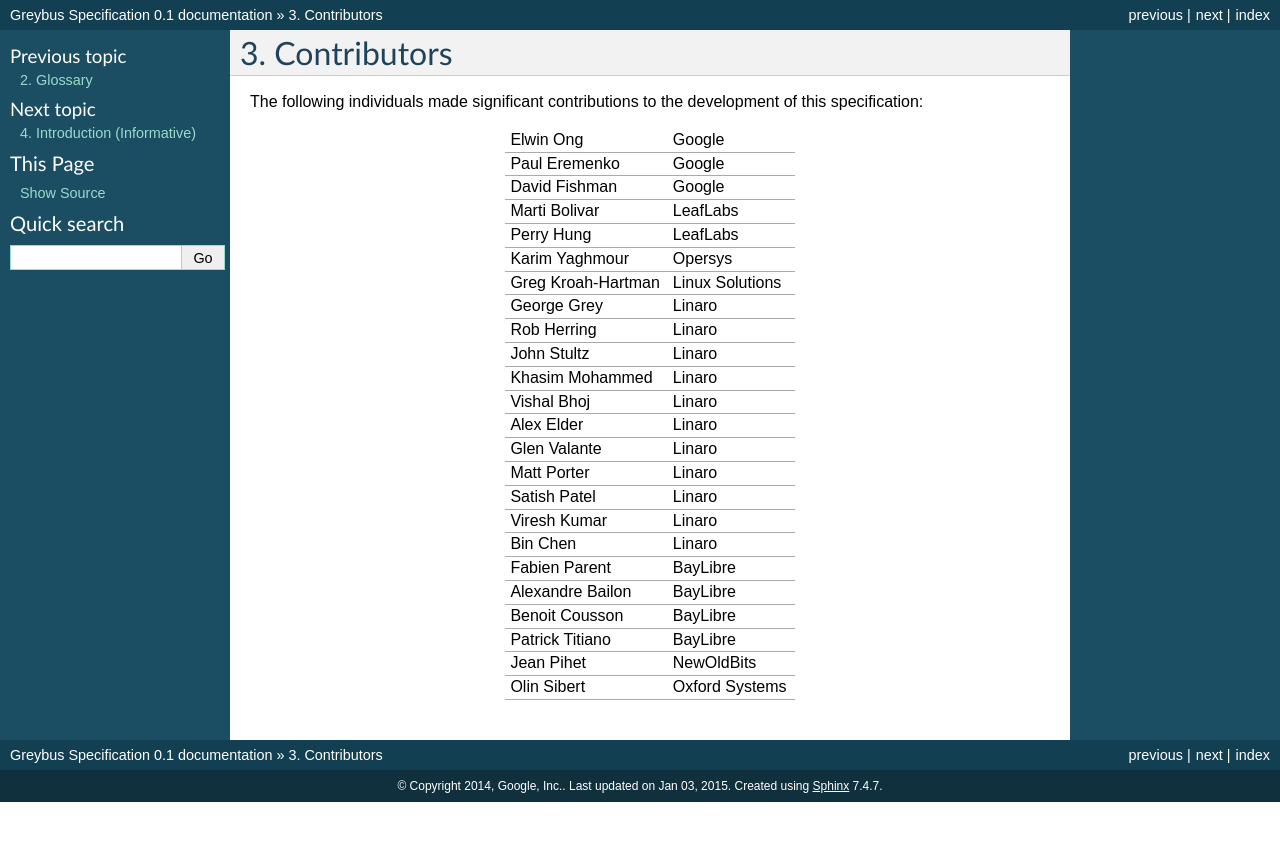
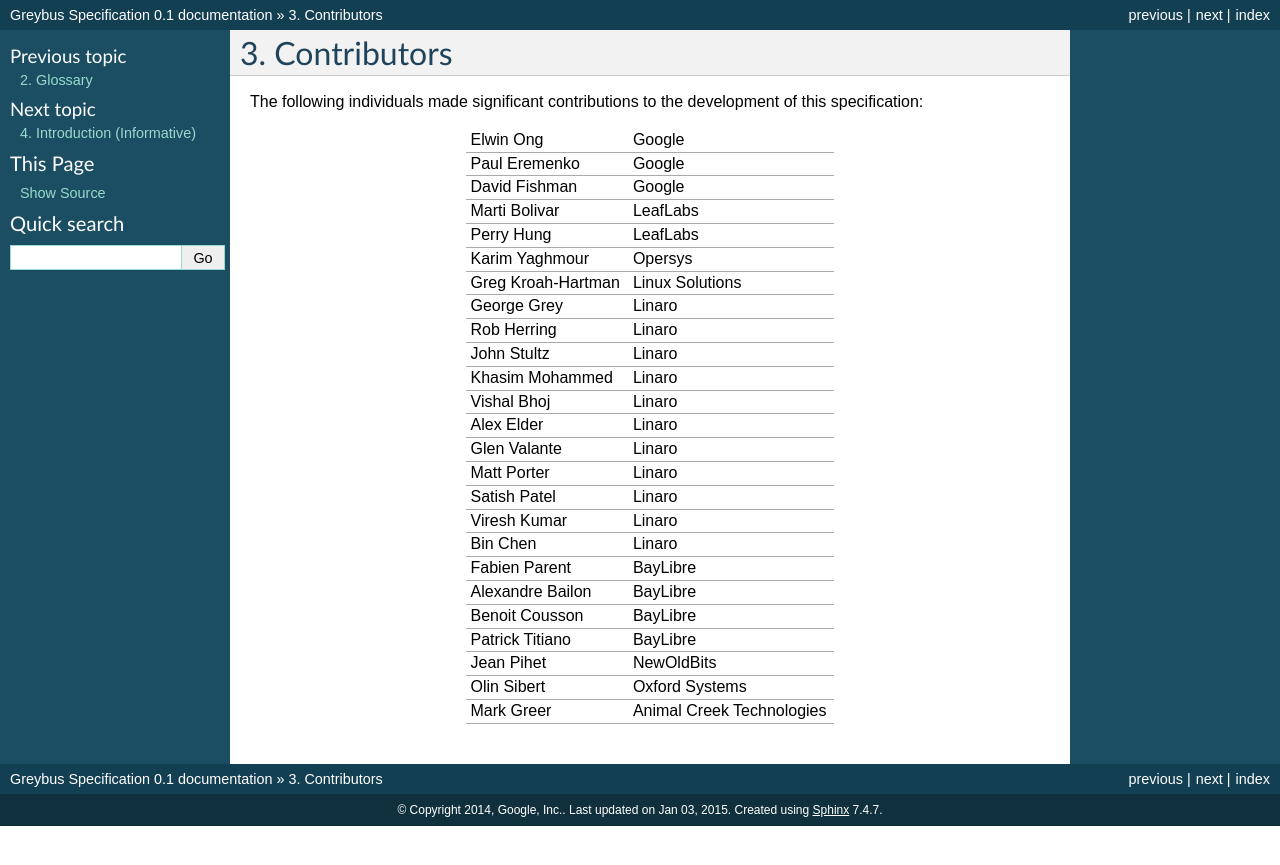
Before and after one commit to projectara/greybus-spec, a Sphinx documentation site: the page built from source/contributors.rst, in a window 1280 px wide. Shown: the top 865 px of the page. Built offline with Sphinx 7.4.7, drawn with Linux system fonts in a browser that asks for light colours.

Commit message:
contributors: Add Mark Greer to contributors list
Add Mark Greer to contributors list since he has added
the NFC Device Class specification.

Signed-off-by: Mark A. Greer <mgreer@animalcreek.com>
Signed-off-by: Greg Kroah-Hartman <greg@kroah.com>

```diff
--- a/source/contributors.rst
+++ b/source/contributors.rst
@@ -6,7 +6,7 @@ Contributors
 The following individuals made significant contributions to the development of
 this specification:
 
-==================  =================
+==================  =========================
 Elwin Ong           Google
 Paul Eremenko       Google
 David Fishman       Google
@@ -31,4 +31,5 @@ Benoit Cousson      BayLibre
 Patrick Titiano     BayLibre
 Jean Pihet          NewOldBits
 Olin Sibert         Oxford Systems
-==================  =================
+Mark Greer          Animal Creek Technologies
+==================  =========================
```
